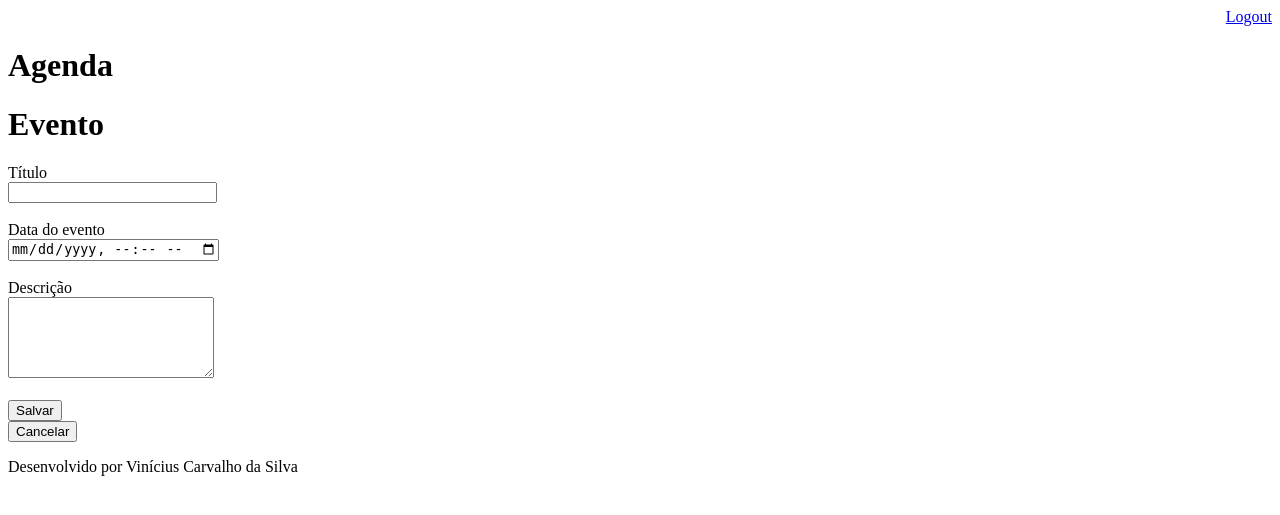
After one commit to ViniCarvalho71/AgendaDjango, a Django app: page /agenda/evento/ in a window 1280 px wide. The commit adds this page. Shown: the top 515 px of the page. Run offline with Django 4.2, Linux system fonts and the light colour scheme; a user stored in the database is signed in.

Commit message:
Incluindo template para a inserção de eventos no banco. Incluido  .gitignore

```diff
--- a/agenda/urls.py
+++ b/agenda/urls.py
@@ -21,10 +21,13 @@ from django.views.generic import RedirectView
 urlpatterns = [
     path('admin/', admin.site.urls),
     path('agenda/', views.lista_eventos),
+    path('agenda/evento/', views.evento),
+    path('agenda/evento/submit', views.submit_evento),
     #path('',views.index)
     path('',RedirectView.as_view(url="/agenda/")),
     path('login/',views.login_user),
     path('login/submit', views.submit_login),
-    path('logout/', views.logout_user)
+    path('logout/', views.logout_user),
+
 
 ]
--- a/core/views.py
+++ b/core/views.py
@@ -32,5 +32,25 @@ def logout_user(request):
     logout(request)
     return redirect('/')
 
+@login_required(login_url='/login/')
+
+def evento(request):
+    return render(request,'evento.html')
+
+@login_required(login_url='/login/')
+def submit_evento(request):
+    if request.POST:
+        titulo = request.POST.get('titulo')
+        data_evento = request.POST.get('data_evento')
+        desc = request.POST.get('descricao')
+        usuario = request.user
+        Evento.objects.create(titulo=titulo,
+                            data_evento=data_evento,
+                            descricao=desc,
+                            usuario=usuario,
+                            )
+    return redirect('/')
+
+
 #def index(request):
     #return redirect('/agenda/')
--- a/templates/agenda.html
+++ b/templates/agenda.html
@@ -1,6 +1,9 @@
 {% extends "model-page.html" %}
 {% block content %}
     <h2>Agendamentos</h2>
+    <a href="evento/">
+        <button type="button">Novo evento</button>
+    </a>
     <ul>
         {% for evento in eventos %}
             <li style="font-size: 18px">{{evento.titulo}} - {{evento.get_data_evento}}</li>
--- /dev/null
+++ b/templates/evento.html
@@ -0,0 +1,18 @@
+{% extends "model-page.html" %}
+
+{%block content%}
+
+   <h1>Evento</h1>
+   <form action="submit" method="POST"> {%csrf_token%}
+        <label for="" >Título</label><br>
+        <input type="text" name="titulo" size="23"> <br><br>
+        <label for="">Data do evento</label><br>
+        <input type="datetime-local" name="data_evento"> <br><br>
+        <label for="">Descrição</label><br>
+        <textarea  name="descricao" rows="5" cols="23"> </textarea> <br><br>
+        <button type="submit">Salvar</button>
+    </form>
+    <a href="/agenda/"><button type="">Cancelar</button></a>
+
+
+{%endblock%}
```
Also changed, not shown: db.sqlite3, 1 other file.
